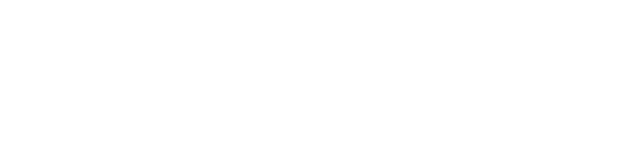
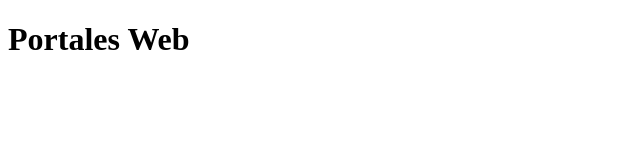
Before and after one commit to vivq22/pw1_202403_S, a plain HTML site: page index.html in a window 1280 px wide. Shown: the whole page, without its empty margins (0-640 px from the left). Drawn offline with Linux system fonts and the light colour scheme.

Commit message:
Index de Portales Web Guardado con Titulo

```diff
--- a/index.html
+++ b/index.html
@@ -5,6 +5,6 @@
         <meta charset="utf-8">
     </head>
     <body>
-
+        <h1>Portales Web </h1>
     </body>
 </html>
```
